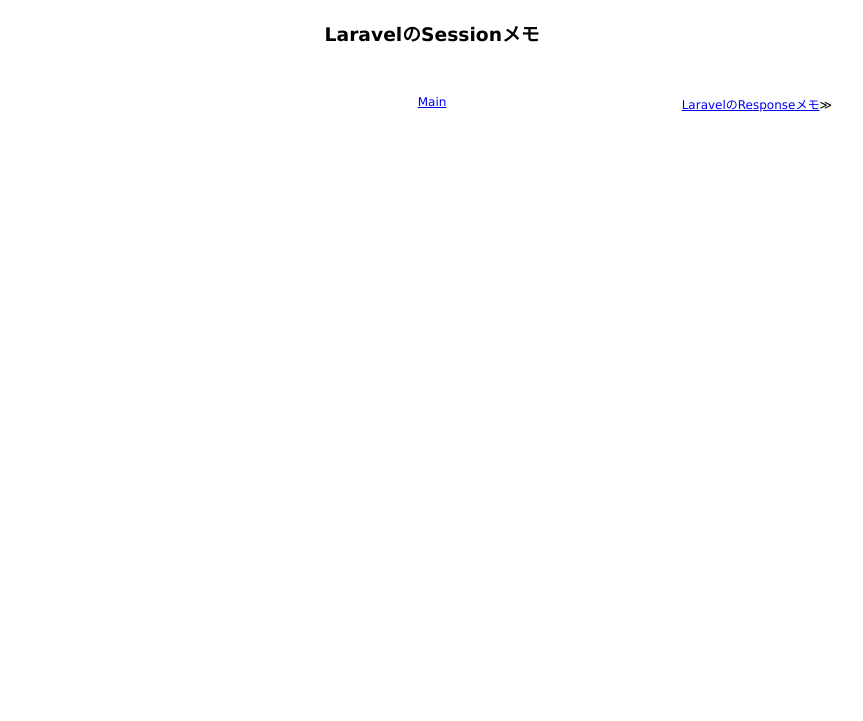
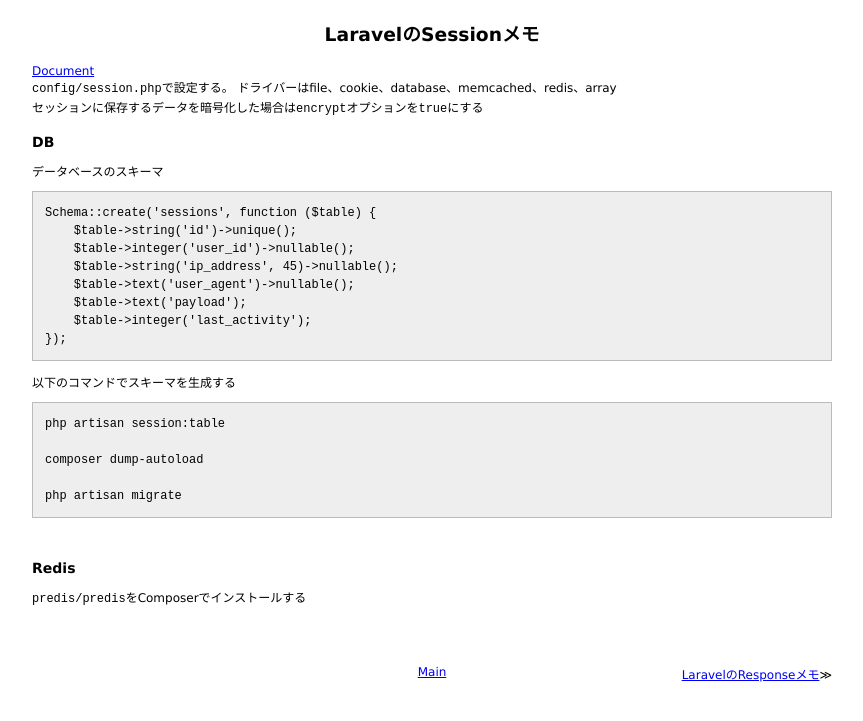
Before and after one commit to 38elements/38elements.github.com, a Jekyll site: the page built from _posts/2016-05-15-laravel-session.md, in a window 1280 px wide. Shown: the top 721 px of the page, without its empty margins (208-1071 px from the left). Built offline with Jekyll 4.4.1, drawn with Linux system fonts in a browser that asks for light colours.

Commit message:
Update 2016-05-15-laravel-session.md

````diff
--- a/_posts/2016-05-15-laravel-session.md
+++ b/_posts/2016-05-15-laravel-session.md
@@ -2,3 +2,36 @@
 layout: posts
 title: LaravelのSessionメモ
 ---
+[Document](https://laravel.com/docs/5.2/session)
+`config/session.php`で設定する。
+ドライバーはfile、cookie、database、memcached、redis、array
+セッションに保存するデータを暗号化した場合は`encrypt`オプションを`true`にする
+
+### DB
+データベースのスキーマ
+
+```
+Schema::create('sessions', function ($table) {
+    $table->string('id')->unique();
+    $table->integer('user_id')->nullable();
+    $table->string('ip_address', 45)->nullable();
+    $table->text('user_agent')->nullable();
+    $table->text('payload');
+    $table->integer('last_activity');
+});
+```
+
+以下のコマンドでスキーマを生成する
+
+```
+php artisan session:table
+
+composer dump-autoload
+
+php artisan migrate
+```
+<br>
+
+### Redis
+`predis/predis`をComposerでインストールする
+<br>
````
